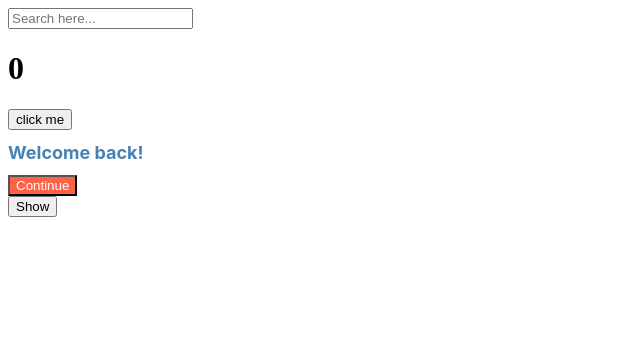
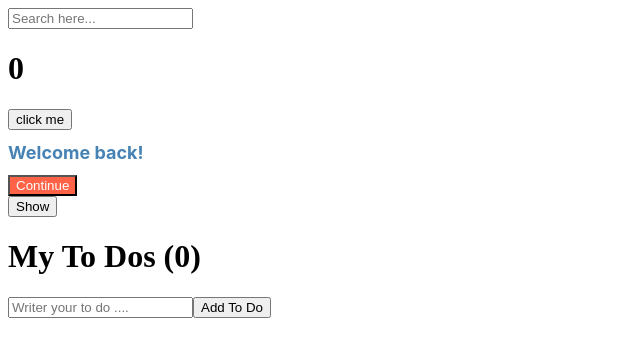
Before and after one commit to thespeace/learn-react-js-starter, a React (Create React App) app: page / in a window 1280 px wide. Shown: the top 356 px of the page, without its empty margins (0-640 px from the left). Built offline with nearby package versions, Linux system fonts and the light colour scheme.

Commit message:
230123 23:41 regular commit

```diff
--- a/public/index.html
+++ b/public/index.html
@@ -30,6 +30,7 @@
     <noscript>You need to enable JavaScript to run this app.</noscript>
     <div id="root"></div>
     <div id="root2"></div>
+    <div id="todo"></div>
     <!--
       This HTML file is a template.
       If you open it directly in the browser, you will see an empty page.
--- a/src/App.js
+++ b/src/App.js
@@ -98,6 +98,38 @@ function App2() {
     );
 }
 
+function ToDo() {
+    const [toDo, setToDo] = useState("");
+    const [toDos, setToDos] = useState([]);
+    const onChange = (event) => setToDo(event.target.value);
+    const onSubmit = (event) => {
+        event.preventDefault();
+        if(toDo === ""){
+            return;
+        }
+        setToDo("");
+        setToDos(currentArray => [toDo, ...toDos]) /*직전을 값(previous state || current state)을 받아 array에 넣기
+                    1.값을 직접적으로 수정하는 방법
+                    2.함수를 이용하여 값 받기 */
+    };
+
+    console.log(toDos);
+    return(
+        <div>
+            <h1>My To Dos ({toDos.length})</h1>
+            <form onSubmit={onSubmit}>
+                <input
+                    onChange={onChange}
+                    value={toDo}
+                    type="text"
+                    placeholder="Writer your to do ...."
+                />
+                <button>Add To Do</button>
+            </form>
+        </div>
+    )
+}
+
 
 // export default App;
-export {App , App2};
+export {App , App2, ToDo};
--- a/src/index.js
+++ b/src/index.js
@@ -1,10 +1,11 @@
 import React from 'react';
 import ReactDOM from 'react-dom/client';
 // import App from './App';
-import {App ,App2} from './App'; /*js를 쓸때는 무조건 중괄호안에 넣어야한다 { } */
+import {App ,App2, ToDo} from './App'; /*js를 쓸때는 무조건 중괄호안에 넣어야한다 { } */
 
 const root = ReactDOM.createRoot(document.getElementById('root'));
 const root2 = ReactDOM.createRoot(document.getElementById('root2'));
+const todo = ReactDOM.createRoot(document.getElementById('todo'));
 root.render(
   /*<React.StrictMode> 리엑트에서 제공하는 검사 도구, 개발 모드일때만 디버그하며 해당 태그로 감싸져 있는 부분은 자손까지 검사를 한다.
   </React.StrictMode> 안전하지 않은 생명주기를 가진 컴포넌트라든지, 권장되지 않는 부분이 있다든지 배포 후 문제가 될만한 이슈들을 미리 잡는 모드라고 보면 되겠다.*/
@@ -13,3 +14,6 @@ root.render(
 root2.render(
     <App2 />
 );
+todo.render(
+    <ToDo />
+);
```
